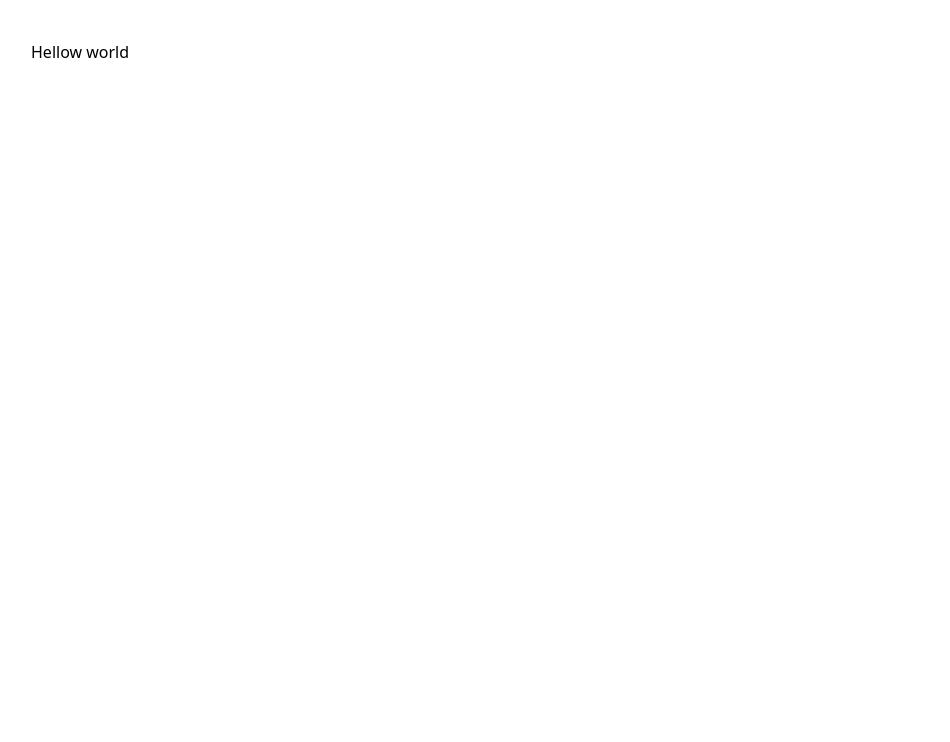
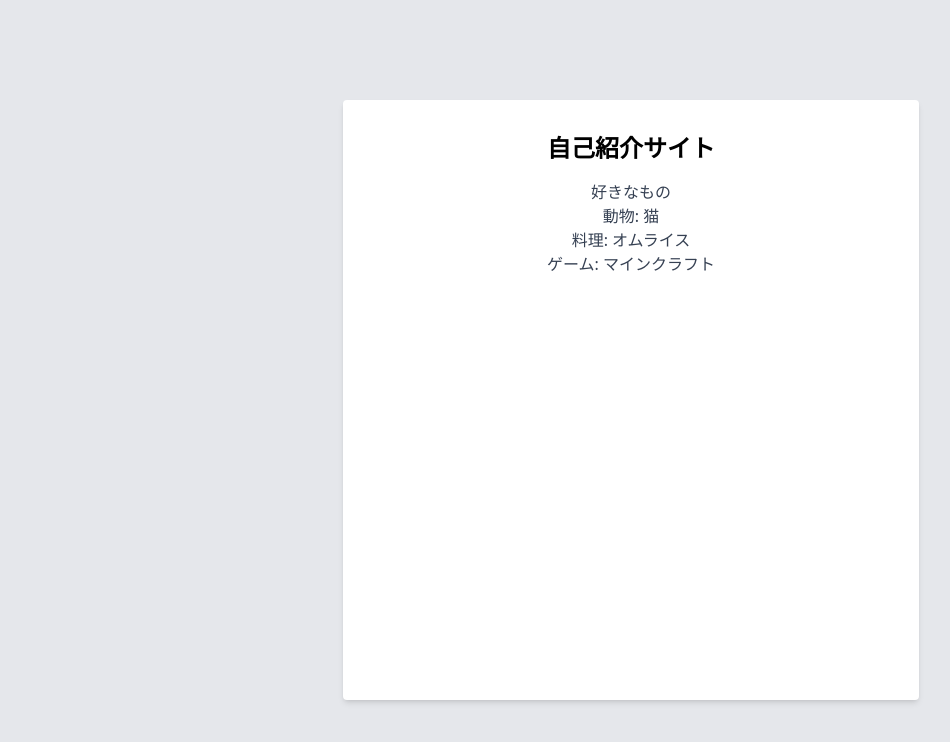
Before and after one commit to ko357255/react-ssr-test, a React (Vite) app: page / in a window 1280 px wide. Shown: the top 742 px of the page, without its empty margins (9-959 px from the left). Built offline with nearby package versions, Linux system fonts and the light colour scheme.

Commit message:
テキスト追加

```diff
--- a/src/App.tsx
+++ b/src/App.tsx
@@ -2,9 +2,23 @@ import './App.css';
 
 function App() {
   return (
-    <div className="App">
-      <div className="p-10">
-        <h1>Hellow world</h1>
+    // w-screen: 幅をウィンドウいっぱい h-screen: 高さをウィンドウいっぱい
+    // w-full/h-full: 親要素に対して100%
+    // flex justify-center items-center: 中央揃え
+    <div className="App w-screen h-screen flex justify-center items-center bg-gray-200">
+      {
+        // max-w-sm: 小さめの横幅
+        // max-w-md: 中サイズ
+        // max-w-lg: 大サイズ
+        // max-w-xl: さらに大サイズ
+        // w-full: ↑と併用するとそのサイズで最大まで広げ、コンテンツによって狭まらない
+      }
+      <div className="main-content bg-white p-8 rounded shadow-md text-center max-w-xl min-h-[600px] w-full">
+        <h1 className="text-2xl font-bold mb-4">自己紹介サイト</h1>
+        <p className="text-gray-700">好きなもの</p>
+        <p className="text-gray-700">動物: 猫</p>
+        <p className="text-gray-700">料理: オムライス</p>
+        <p className="text-gray-700">ゲーム: マインクラフト</p>
       </div>
     </div>
   );
```
